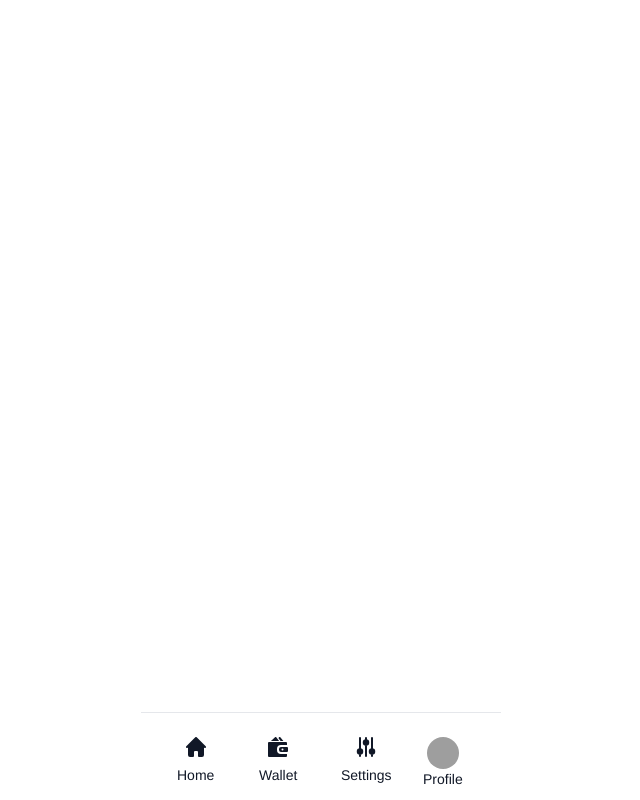
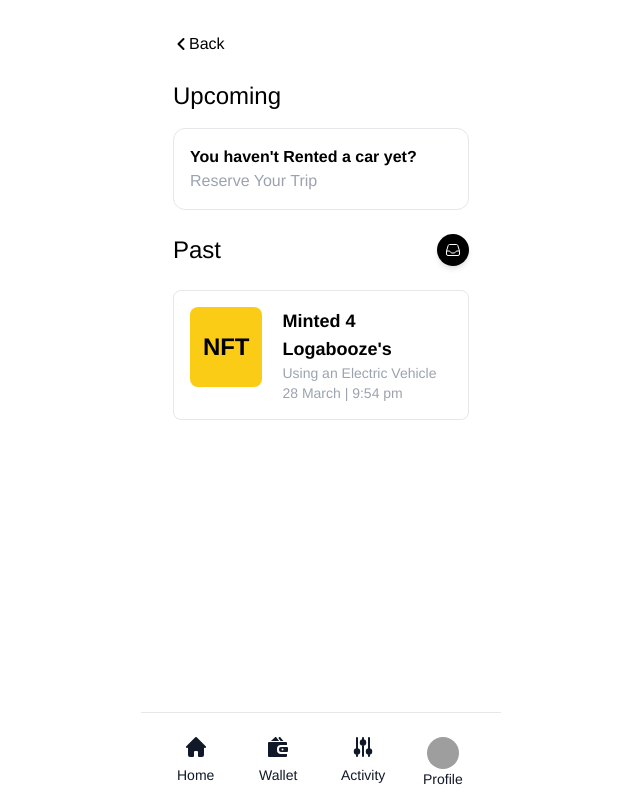
Before and after one commit to Dhruv1238/GoEth, a React (Vite) app in the folder client/: page /activity in a window 1280 px wide. Shown: the whole page, without its empty margins (319-959 px from the left). Built offline with nearby package versions, Linux system fonts and the light colour scheme; grey boxes are pictures that could not be loaded.

Commit message:
feat: ui changes

```diff
--- a/client/src/components/Navbar.jsx
+++ b/client/src/components/Navbar.jsx
@@ -28,12 +28,12 @@ function Navbar() {
               <span className="text-sm text-gray-900   group-hover:text-blue-500">Wallet</span>
             </button>
           </Link>
-          <Link to="/settings">
+          <Link to="/activity">
             <button type="button" className="inline-flex flex-col items-center justify-center px-5  group">
               <svg className="w-5 h-5 mb-2 text-gray-900   group-hover:text-blue-500" aria-hidden="true" xmlns="http://www.w3.org/2000/svg" fill="currentColor" viewBox="0 0 20 20">
                 <path stroke="currentColor" strokeLinecap="round" strokeLinejoin="round" strokeWidth="2" d="M4 12.25V1m0 11.25a2.25 2.25 0 0 0 0 4.5m0-4.5a2.25 2.25 0 0 1 0 4.5M4 19v-2.25m6-13.5V1m0 2.25a2.25 2.25 0 0 0 0 4.5m0-4.5a2.25 2.25 0 0 1 0 4.5M10 19V7.75m6 4.5V1m0 11.25a2.25 2.25 0 1 0 0 4.5 2.25 2.25 0 0 0 0-4.5ZM16 19v-2" />
               </svg>
-              <span className="text-sm text-gray-900   group-hover:text-blue-500">Settings</span>
+              <span className="text-sm text-gray-900   group-hover:text-blue-500">Activity</span>
             </button>
           </Link>
           <Link to="/profile">
--- a/client/src/pages/Activity.jsx
+++ b/client/src/pages/Activity.jsx
@@ -1,17 +1,63 @@
-import React from 'react'
+import React, { useState } from 'react'
 import Navbar from '../components/Navbar'
+import { Link } from 'react-router-dom'
+import { Button } from '@material-tailwind/react'
 
 function Activity() {
+
+    const [nftName,setNftName] = useState('Logabooze')
     return (
         <>
             <div className='w-[45vh] h-[100vh] bg-white relative'>
-                <div className='flex flex-col'>
+                <div className='flex flex-col p-8 gap-6'>
                     <div>
+                        <Link to="/home">
+                            <div className="flex flex-row items-center cursor-pointer ">
+                                <svg xmlns="http://www.w3.org/2000/svg" fill="none" viewBox="0 0 24 24" strokeWidth={3} stroke="currentColor" className="w-4 h-4">
+                                    <path strokeLinecap="round" strokeLinejoin="round" d="M15.75 19.5 8.25 12l7.5-7.5" />
+                                </svg>
 
+                                <p>Back</p>
+                            </div>
+                        </Link>
                     </div>
-                    <div className='absolute z-10 bottom-0 w-full'>
-                        <Navbar />
+                    <div className='flex flex-col gap-4'>
+                        <p className='text-2xl font-medium'>Upcoming</p>
+                        <div className='w-full p-4 flex flex-col border border-1 rounded-xl '>
+                            <p className='tex-2xl font-semibold'>You haven't Rented a car yet?</p>
+                            <p className='tex-lg text-gray-400 font-thin'>Reserve Your Trip</p>
+
+                        </div>
                     </div>
+                    <div className='flex flex-col'>
+                        <div className='flex flex-row justify-between items-center'>
+                            <p className='text-2xl font-medium'>Past</p>
+                            <Button className='w-8 h-8 p-2 rounded-full bg-black flex items-center justify-center'>
+                                <svg xmlns="http://www.w3.org/2000/svg" fill="none" viewBox="0 0 24 24" strokeWidth={1.5} stroke="currentColor" className="w-6 h-6 text-white">
+                                    <path strokeLinecap="round" strokeLinejoin="round" d="M2.25 13.5h3.86a2.25 2.25 0 0 1 2.012 1.244l.256.512a2.25 2.25 0 0 0 2.013 1.244h3.218a2.25 2.25 0 0 0 2.013-1.244l.256-.512a2.25 2.25 0 0 1 2.013-1.244h3.859m-19.5.338V18a2.25 2.25 0 0 0 2.25 2.25h15A2.25 2.25 0 0 0 21.75 18v-4.162c0-.224-.034-.447-.1-.661L19.24 5.338a2.25 2.25 0 0 0-2.15-1.588H6.911a2.25 2.25 0 0 0-2.15 1.588L2.35 13.177a2.25 2.25 0 0 0-.1.661Z" />
+                                </svg>
+                            </Button>
+                        </div>
+                    </div>
+                    <div className='flex flex-col'>
+                        <div className="flex flex-row justify-between border b-1 rounded-lg">
+                            <div className='flex flex-row items-start p-4 justify-center  gap-5'>
+
+                                <div className='w-20 h-20 bg-yellow-400 rounded-lg flex items-center justify-center'>
+                                <p className='text-2xl font-semibold '>NFT</p>
+                                </div>
+                                <div className='flex flex-col'>
+                                    <p className='font-semibold text-lg'>Minted 4 {nftName}'s </p>
+                                    <p className='font-extralight text-sm text-gray-400'>Using an Electric Vehicle</p>
+                                    <p className='font-extralight text-sm text-gray-400'>28 March | 9:54 pm</p>
+                                </div>
+
+                            </div>
+                        </div>
+                    </div>
+                </div>
+                <div className='absolute z-10 bottom-0 w-full'>
+                    <Navbar />
                 </div>
             </div>
         </>
--- a/client/src/pages/Completion.jsx
+++ b/client/src/pages/Completion.jsx
@@ -4,8 +4,23 @@ function Completion() {
     const [userName, setUserName] = useState('')
     return (
         <>
-            <div className='w-[45vh] h-[100vh] bg-white relative'>
+          <div className='w-[45vh] h-[100vh] bg-white relative'>
+                <div className='flex flex-col p-8'>
+                    <div>
+                    <Link to="/home">
+                        <div className="flex flex-row items-center cursor-pointer ">
+                            <svg xmlns="http://www.w3.org/2000/svg" fill="none" viewBox="0 0 24 24" strokeWidth={3} stroke="currentColor" className="w-4 h-4">
+                                <path strokeLinecap="round" strokeLinejoin="round" d="M15.75 19.5 8.25 12l7.5-7.5" />
+                            </svg>
 
+                            <p>Back</p>
+                        </div>
+                    </Link>
+                    </div>
+                </div>
+                    <div className='absolute z-10 bottom-0 w-full'>
+                        <Navbar />
+                    </div>
             </div>
         </>
     )
```
